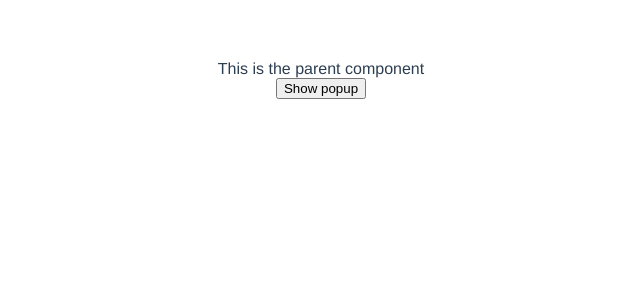
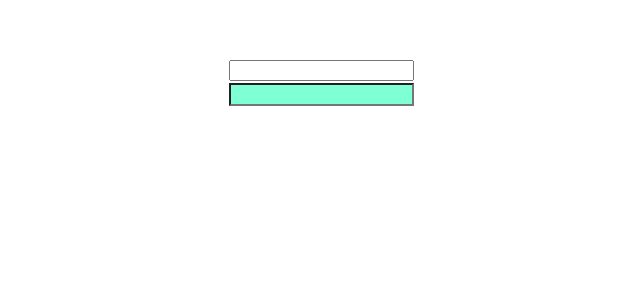
Before and after one commit to arjuaman/Vue, a Vue app in the folder cli-project/vue3-vite-proj/: page / in a window 1280 px wide. Shown: the top 300 px of the page, without its empty margins (319-959 px from the left). Built offline with nearby package versions, Linux system fonts and the light colour scheme.

Commit message:
Issue: using v-model with custom components

```diff
--- a/cli-project/vue3-vite-proj/src/App.vue
+++ b/cli-project/vue3-vite-proj/src/App.vue
@@ -1,25 +1,21 @@
 <template>
-  <div>This is the parent component</div>
-  <button @click="showPopup = true">Show popup</button>
-  <Popup v-show="showPopup" @closePopup="toggleVisibility" />
+  <div>
+    <input v-model="movieNamePre">
+  </div>
+  <CustomInput v-model="movieName"/>
 </template>
 
 <script>
-import Popup from "./components/Popup.vue";
+import CustomInput from "./components/CustomInput.vue";
 
 export default {
   components: {
-    Popup
+    CustomInput
   },
   data(){
     return{
-      showPopup: false
-    }
-  },
-  methods: {
-    toggleVisibility(arg){
-      this.showPopup = false;
-      console.log(arg);
+      movieNamePre: '',
+      movieName: ''
     }
   }
 };
--- /dev/null
+++ b/cli-project/vue3-vite-proj/src/components/CustomInput.vue
@@ -0,0 +1,20 @@
+<template>
+    <input type="text">
+</template>
+
+<script>
+    export default {
+
+    }
+</script>
+
+<style scoped>
+input{
+    background-color: aquamarine;
+    padding: 2px 2px;
+    margin: 2px;
+}
+input:focus{
+    background-color: bisque;
+}
+</style>
```
